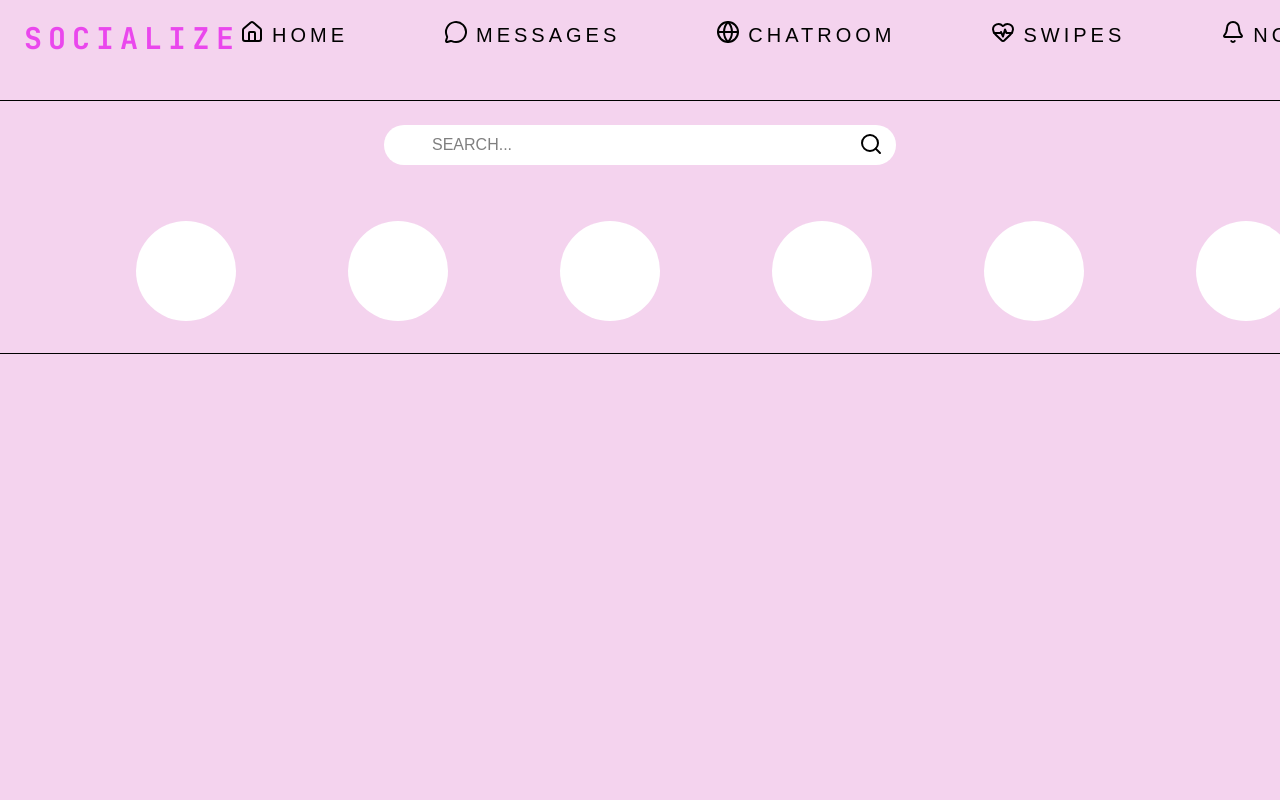
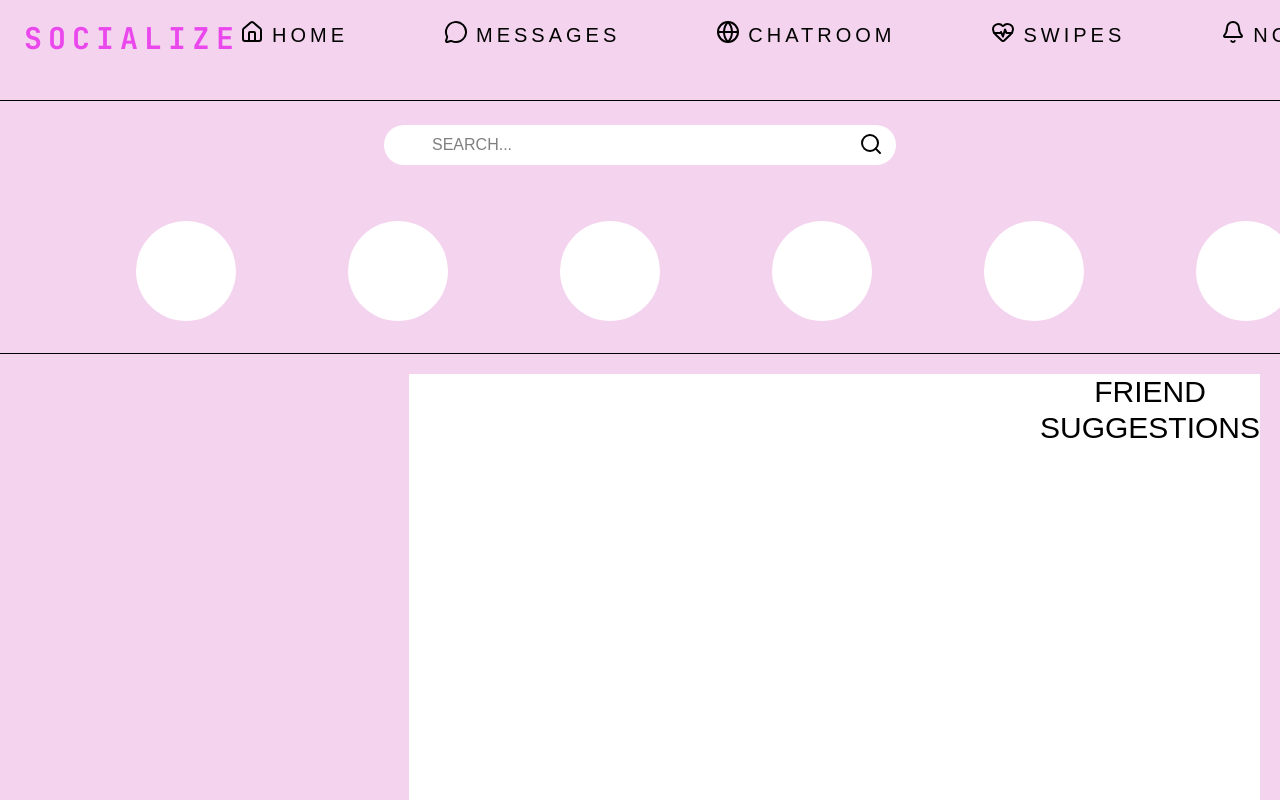
Before and after one commit to BLACK-SCYTHE009/SOCIALIZE01, a Next.js app: page / in a window 1280 px wide. Shown: the top 800 px of the page. Built offline with nearby package versions, Linux system fonts and the light colour scheme; a web font is replaced by a local one.

Commit message:
sorry forgot to inform check my main009 i chnaged the repo clone it and run sushant info-main section + friend suggestions + user info

```diff
--- /dev/null
+++ b/src/app/components/Mid.jsx
@@ -0,0 +1,52 @@
+import React from 'react'
+
+const Mid = () => {
+  return (
+    <>
+      {/* //grid grid-cols-3 row-span-1 */}
+      <main className='gri'>
+
+        <section><div className='User-Info'>
+
+
+
+          <section>
+            <div>
+
+            </div>
+          </section>
+
+
+
+
+
+
+
+
+
+
+
+          </div></section>
+        <section className='wrapper-M'>
+
+          <div className='Main-Content'></div> </section>
+        <section className='wrapper-S'><div className='Friend-Suggestions'>
+
+          <section>
+
+
+            <div>
+
+              <div className='text-3xl text-center'>FRIEND SUGGESTIONS</div>
+
+              </div>
+              </section>
+              </div>
+              </section>
+
+      </main>
+    </>
+  )
+}
+
+export default Mid
--- a/src/app/components/Nav.jsx
+++ b/src/app/components/Nav.jsx
@@ -3,6 +3,8 @@ import{JetBrains_Mono} from"next/font/google"
 import{House,MessageCircle,Globe,HeartPulse,User,Bell} from "lucide-react"
 import SearchBar from './SearchBar'
 import StorySection from './StorySection'
+import Mid from './Mid'
+
 const jetbrains=JetBrains_Mono({
   subsets:["latin"],
   weight:["400","700"]
@@ -26,6 +28,7 @@ const Nav = () => {
   <hr />
   <SearchBar/>
   <StorySection/>
+<Mid/>
 
 </header>
   )
--- a/src/app/components/main.jsx
+++ /dev/null
@@ -1,16 +0,0 @@
-import React from 'react'
-
-const main = () => {
-  return (
-<>
-
-<main>
-    <section></section>
-    <section> </section>
-    <section></section>
-</main>
-</>
-  )
-}
-
-export default main
--- a/src/app/globals.css
+++ b/src/app/globals.css
@@ -36,3 +36,34 @@ right: 31%;
 .f div:hover{
   box-shadow: 0 0 15px 7px rgb(204, 95, 255);
 }
+
+.gri{
+  display: grid;
+  grid-template-columns: 1.5fr 4fr 1fr;
+  height: 100vh;
+  padding: 20px;
+box-sizing: border-box;
+}
+.Main-Content{
+  background-color: white;
+  height: 100%;
+
+  display: flex;
+  justify-content: center;
+
+
+
+}
+.wrapper-M{
+  max-height: 600px;
+  max-width: 700px;
+  margin-left: 15%;
+}
+.Friend-Suggestions{
+
+
+}
+.wrapper-S{
+  height: 100%;
+background-color: white;
+}
```
